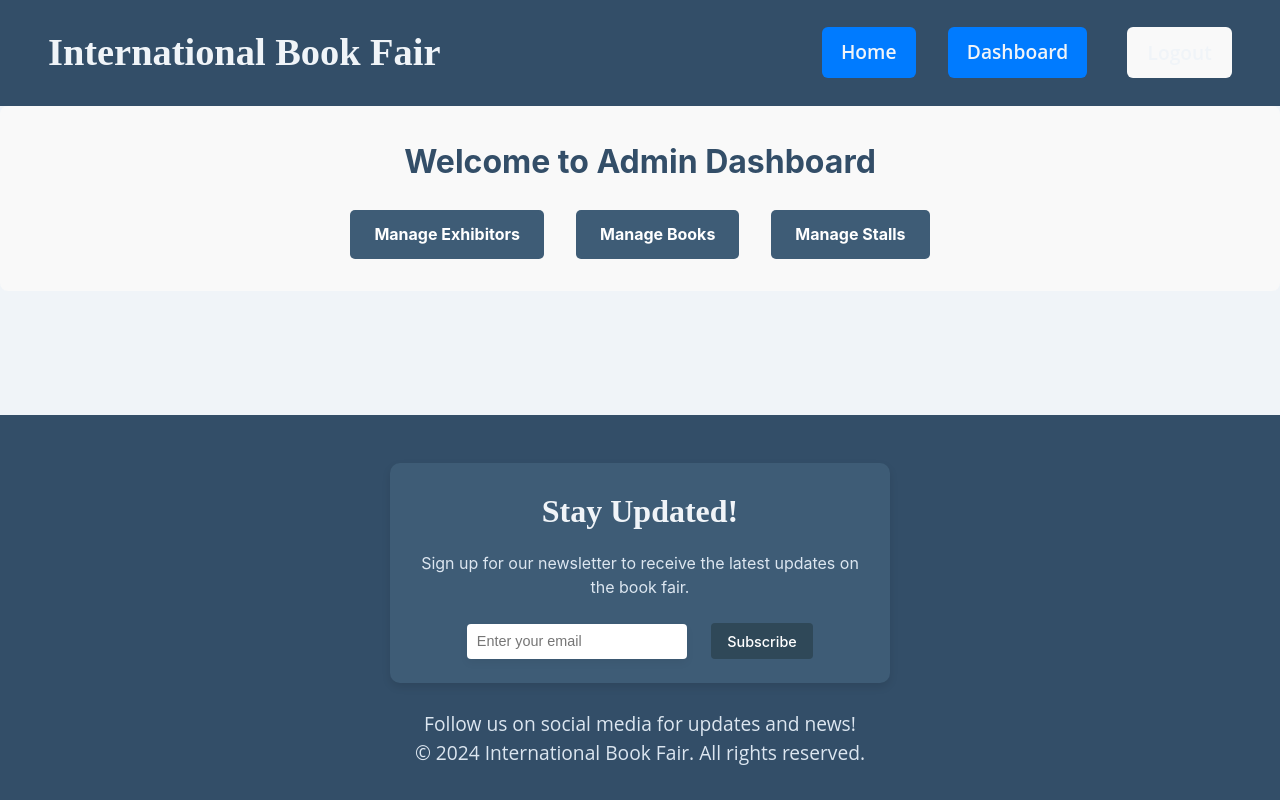
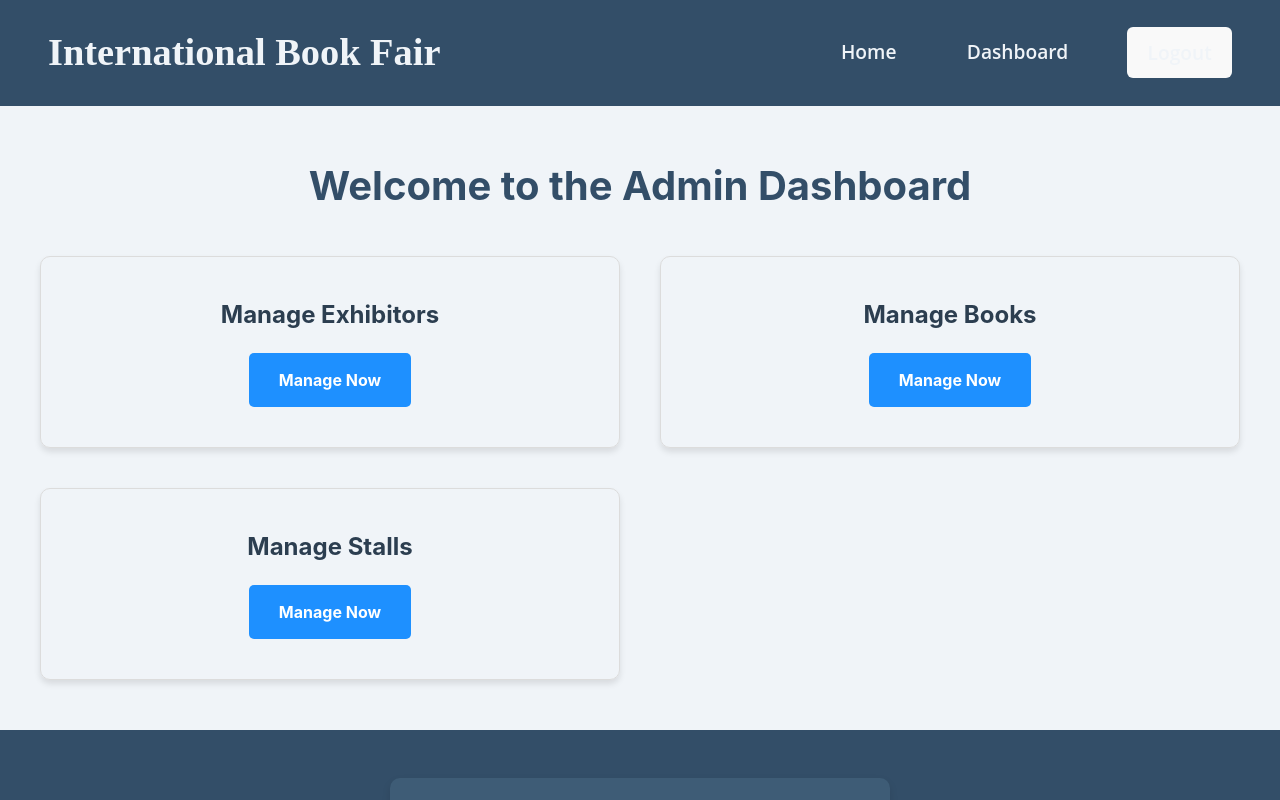
Before and after one commit to KaralisKB/agileprojectMTU, a React (Vite) app: page /admin-dashboard in a window 1280 px wide. Built offline with nearby package versions, Linux system fonts and the light colour scheme; sample sign-in values are in the browser's storage.

Commit message:
dashbaord styling

```diff
--- a/src/pages/AdminDashboard.css
+++ b/src/pages/AdminDashboard.css
@@ -1,31 +1,80 @@
-.admin-dashboard-container {
-    padding: 2rem;
-    background-color: #f9f9f9;
-    border-radius: 8px;
+.admin-dashboard {
   text-align: center;
+  padding: 50px 20px;
+  background-color: #f0f4f8; /* Keep a subtle background color for the section */
 }
 
-  .admin-dashboard-title {
-    font-size: 2rem;
-    margin-bottom: 1.5rem;
+.dashboard-title {
+  font-size: 2.5rem;
   color: #334e68;
+  margin-bottom: 40px;
 }
 
-  .admin-dashboard-navigation {
-    display: flex;
-    justify-content: center;
-    gap: 2rem;
+.dashboard-options {
+  display: grid;
+  grid-template-columns: repeat(2, 1fr); /* 2x2 grid */
+  gap: 40px; /* Space between cards */
+  max-width: 1200px; /* Max container width */
+  margin: 0 auto; /* Center the grid */
 }
 
-  .admin-link {
-    padding: 0.8rem 1.5rem;
-    text-decoration: none;
-    color: #fff;
-    background-color: #3e5c76;
-    border-radius: 5px;
-    font-weight: bold;
+/* Style for each card */
+.option-card {
+  background-color: transparent; /* Remove background color */
+  border: 1px solid #dcdcdc; /* Optional: Add a light border */
+  border-radius: 10px;
+  padding: 40px; /* Bigger padding */
+  box-shadow: 0px 4px 6px rgba(0, 0, 0, 0.1); /* Optional shadow for depth */
+  transition: transform 0.3s, box-shadow 0.3s;
+  display: flex;
+  flex-direction: column;
+  justify-content: space-between;
+  align-items: center;
 }
 
-  .admin-link:hover {
-    background-color: #2f4858;
+.option-card h2 {
+  font-size: 1.5rem; /* Bigger font size */
+  color: #2c3e50;
+  margin-bottom: 20px;
 }
+
+/* Add hover effects */
+.option-card:hover {
+  transform: translateY(-5px);
+  box-shadow: 0px 8px 12px rgba(0, 0, 0, 0.2);
+  background-color: rgba(255, 255, 255, 0.1); /* Subtle hover effect */
+}
+
+/* Button Styling */
+.action-button {
+  background: #1e90ff;
+  color: white;
+  text-decoration: none;
+  padding: 15px 30px; /* Larger buttons */
+  border-radius: 5px;
+  font-size: 1rem;
+  font-weight: bold;
+  display: inline-block;
+  text-align: center;
+  transition: background 0.3s, color 0.3s;
+}
+
+.action-button:hover {
+  background: #4682b4;
+}
+
+/* Ensure responsive layout */
+@media (max-width: 768px) {
+  .dashboard-options {
+    grid-template-columns: 1fr; /* Stack cards on smaller screens */
+  }
+
+  .option-card {
+    padding: 20px; /* Reduce padding */
+  }
+
+  .action-button {
+    padding: 10px 20px; /* Adjust button size */
+    font-size: 0.9rem;
+  }
+}
--- a/src/pages/AdminDashboard.jsx
+++ b/src/pages/AdminDashboard.jsx
@@ -4,12 +4,21 @@ import "./AdminDashboard.css";
 
 const AdminDashboard = () => {
   return (
-    <div className="admin-dashboard-container">
-      <h1 className="admin-dashboard-title">Welcome to Admin Dashboard</h1>
-      <div className="admin-dashboard-navigation">
-        <Link to="/admin/exhibitors" className="admin-link">Manage Exhibitors</Link>
-        <Link to="/admin/books" className="admin-link">Manage Books</Link>
-        <Link to="/admin/stalls" className="admin-link">Manage Stalls</Link>
+    <div className="admin-dashboard">
+      <h1 className="dashboard-title">Welcome to the Admin Dashboard</h1>
+      <div className="dashboard-options">
+        <div className="option-card">
+          <h2>Manage Exhibitors</h2>
+          <Link to="/admin/exhibitors" className="action-button">Manage Now</Link>
+        </div>
+        <div className="option-card">
+          <h2>Manage Books</h2>
+          <Link to="/admin/books" className="action-button">Manage Now</Link>
+        </div>
+        <div className="option-card">
+          <h2>Manage Stalls</h2>
+          <Link to="/admin/stalls" className="action-button">Manage Now</Link>
+        </div>
       </div>
     </div>
   );
--- a/src/pages/ExhibitorDashboard.css
+++ b/src/pages/ExhibitorDashboard.css
@@ -1,45 +1,82 @@
-.exhibitor-dashboard-container {
-    max-width: 800px;
-    margin: 2rem auto;
-    padding: 2rem;
-    background-color: #f9f9f9;
-    border-radius: 8px;
-    box-shadow: 0 4px 8px rgba(0, 0, 0, 0.1);
-    font-family: Arial, sans-serif;
+/* VisitorDashboard.css */
+
+.visitor-dashboard {
+  text-align: center;
+  padding: 50px 20px;
+  background-color: #f0f4f8; /* Keep a subtle background color for the section */
 }
 
-  .exhibitor-dashboard-container h1 {
-    font-size: 2rem;
-    text-align: center;
-    color: #333;
-    margin-bottom: 1.5rem;
+.dashboard-title {
+  font-size: 2.5rem;
+  color: #334e68;
+  margin-bottom: 40px;
 }
 
-  .exhibitor-dashboard-container nav {
-    text-align: center;
+.dashboard-options {
+  display: grid;
+  grid-template-columns: repeat(2, 1fr); /* 2x2 grid */
+  gap: 40px; /* Space between cards */
+  max-width: 1200px; /* Max container width */
+  margin: 0 auto; /* Center the grid */
 }
 
-  nav ul {
-    list-style: none;
-    padding: 0;
+/* Style for each card */
+.option-card {
+  background-color: transparent; /* Remove background color */
+  border: 1px solid #dcdcdc; /* Optional: Add a light border */
+  border-radius: 10px;
+  padding: 40px; /* Bigger padding */
+  box-shadow: 0px 4px 6px rgba(0, 0, 0, 0.1); /* Optional shadow for depth */
+  transition: transform 0.3s, box-shadow 0.3s;
+  display: flex;
+  flex-direction: column;
+  justify-content: space-between;
+  align-items: center;
 }
 
-  nav li {
-    margin: 1rem 0;
+.option-card h2 {
+  font-size: 1.5rem; /* Bigger font size */
+  color: #2c3e50;
+  margin-bottom: 20px;
 }
 
-  nav a {
-    display: inline-block;
+/* Add hover effects */
+.option-card:hover {
+  transform: translateY(-5px);
+  box-shadow: 0px 8px 12px rgba(0, 0, 0, 0.2);
+  background-color: rgba(255, 255, 255, 0.1); /* Subtle hover effect */
+}
+
+/* Button Styling */
+.action-button {
+  background: #1e90ff;
+  color: white;
   text-decoration: none;
-    padding: 0.75rem 1.5rem;
-    background-color: #007bff;
-    color: white;
+  padding: 15px 30px; /* Larger buttons */
+  border-radius: 5px;
   font-size: 1rem;
   font-weight: bold;
-    border-radius: 4px;
-    transition: background-color 0.3s ease;
+  display: inline-block;
+  text-align: center;
+  transition: background 0.3s, color 0.3s;
 }
 
-  nav a:hover {
-    background-color: #0056b3;
+.action-button:hover {
+  background: #4682b4;
 }
+
+/* Ensure responsive layout */
+@media (max-width: 768px) {
+  .dashboard-options {
+    grid-template-columns: 1fr; /* Stack cards on smaller screens */
+  }
+
+  .option-card {
+    padding: 20px; /* Reduce padding */
+  }
+
+  .action-button {
+    padding: 10px 20px; /* Adjust button size */
+    font-size: 0.9rem;
+  }
+}
--- a/src/pages/ExhibitorDashboard.jsx
+++ b/src/pages/ExhibitorDashboard.jsx
@@ -4,21 +4,22 @@ import "./ExhibitorDashboard.css";
 
 const ExhibitorDashboard = () => {
   return (
-    <div className="exhibitor-dashboard-container">
-      <h1>Welcome to the Exhibitor Dashboard</h1>
-      <nav>
-        <ul>
-          <li>
-            <Link to="/exhibitor/register">Register as Exhibitor</Link>
-          </li>
-          <li>
-            <Link to="/exhibitor/books">Manage Your Books</Link>
-          </li>
-          <li>
-            <Link to="/exhibitor/book-stall">Book a Stall</Link>
-          </li>
-        </ul>
-      </nav>
+    <div className="exhibitor-dashboard">
+      <h1 className="dashboard-title">Welcome to the Exhibitor Dashboard</h1>
+      <div className="dashboard-options">
+        <div className="option-card">
+          <h2>Register as Exhibitor</h2>
+          <Link to="/exhibitor/register" className="action-button">Register Now</Link>
+        </div>
+        <div className="option-card">
+          <h2>Manage Your Books</h2>
+          <Link to="/exhibitor/books" className="action-button">Manage Now</Link>
+        </div>
+        <div className="option-card">
+          <h2>Book a Stall</h2>
+          <Link to="/exhibitor/book-stall" className="action-button">Book Now</Link>
+        </div>
+      </div>
     </div>
   );
 };
--- a/src/pages/VisitorDashboard.css
+++ b/src/pages/VisitorDashboard.css
@@ -3,12 +3,12 @@
 .visitor-dashboard {
     text-align: center;
     padding: 50px 20px;
-    background-color: #f8f9fa; /* Keep a subtle background color for the section */
+    background-color: #f0f4f8; /* Keep a subtle background color for the section */
   }
 
   .dashboard-title {
     font-size: 2.5rem;
-    color: #2c3e50;
+    color: #334e68;
     margin-bottom: 40px;
   }
 
```
Lines whose indentation alone changed are shown as unchanged.
